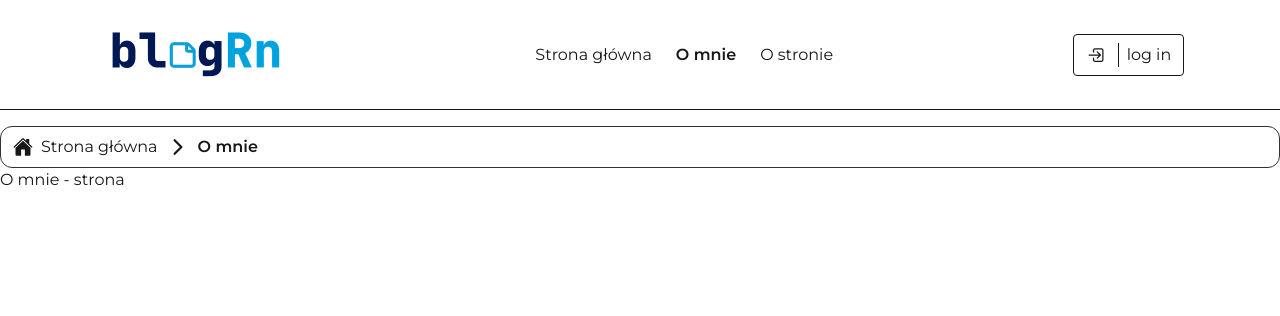
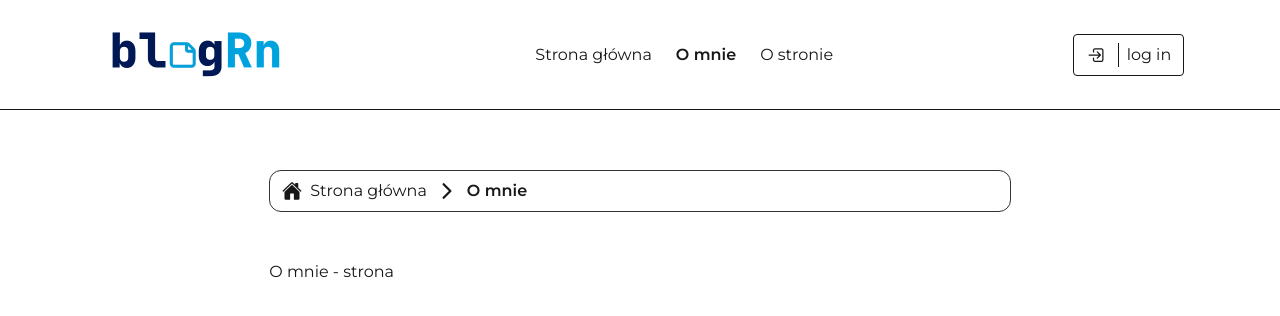
Before and after one commit to Patryk725/Nextjs-first-project-blog, a Next.js app: page /about-me in a window 1280 px wide. Shown: the top 316 px of the page. Built offline with nearby package versions, Linux system fonts and the light colour scheme.

Commit message:
implemented full bleeding layout concept

```diff
--- a/src/app/(site)/layout.tsx
+++ b/src/app/(site)/layout.tsx
@@ -8,10 +8,12 @@ export default function RootLayout({
   children: React.ReactNode;
 }>) {
   return (
-    <div>
+    <div className="wrapper">
       <Navbar sticky />
-      <div className="container mx-auto mt-4">
-        <Breadcrumbs separator={<IoChevronForwardOutline size={24} />} />
+      <div className="my-3">
+        <div className="my-12">
+          {<Breadcrumbs separator={<IoChevronForwardOutline size={24} />} />}
+        </div>
         {children}
       </div>
     </div>
--- a/src/app/globals.css
+++ b/src/app/globals.css
@@ -39,6 +39,20 @@ body {
   font-family: var(--font), Arial, Helvetica, sans-serif;
 }
 
+.wrapper {
+  @apply grid;
+  grid-template-columns: 1fr min(70ch) 1fr;
+}
+
+.wrapper > * {
+  grid-column: 2;
+}
+
+.wrapper .bleed {
+  /** going out of the container */
+  grid-column: 1 / -1;
+}
+
 h2 {
   @apply text-xl;
 }
--- a/src/components/Navbar.tsx
+++ b/src/components/Navbar.tsx
@@ -33,7 +33,9 @@ export default function Navbar({
 
   const pathname: string = usePathname();
   return (
-    <nav className={clsx(sticky && "sticky top-0", "bg-background border-b")}>
+    <nav
+      className={clsx(sticky && "sticky top-0", "bg-background bleed border-b")}
+    >
       <div className="flex flex-wrap items-center justify-around gap-x-12 gap-y-6 py-4">
         <div>
           <div className="p-4">
```
